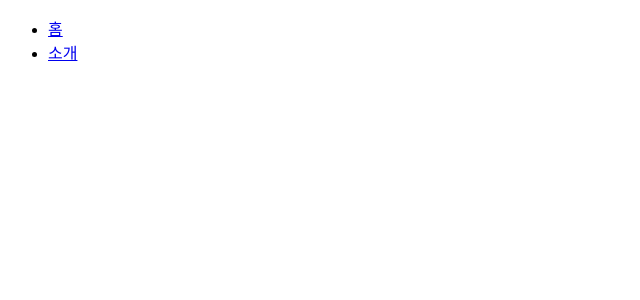
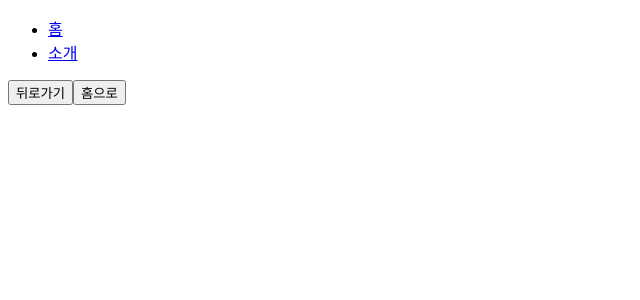
Before and after one commit to Doosies/stdreact, a React (Create React App) app in the folder front/: page /history in a window 1280 px wide. Shown: the top 300 px of the page, without its empty margins (0-640 px from the left). Built offline with nearby package versions, Linux system fonts and the light colour scheme.

Commit message:
리액트 History!

```diff
--- a/front/src/Router/App.tsx
+++ b/front/src/Router/App.tsx
@@ -2,8 +2,9 @@ import React from 'react'
 import { Route } from 'react-router';
 import { Link } from 'react-router-dom';
 import About from './About';
+import HistorySample from './HistorySample';
 import Home from './Home';
-import Profile from './Profile';
+// import Profile from './Profile';
 import Profiles from './Profiles';
 
 function App() {
@@ -20,6 +21,7 @@ function App() {
             <Route path="/" component={Home} exact/>
             <Route path="/about" component={About} />
             <Route path="/profiles" component={Profiles} />
+            <Route path="/history" component={HistorySample}/>
         </div>
     )
 }
--- /dev/null
+++ b/front/src/Router/HistorySample.tsx
@@ -0,0 +1,30 @@
+import React, {useEffect, useState} from 'react';
+import { useHistory } from 'react-router';
+
+interface HistorySampleProps {
+
+}
+
+const HistorySample = () => {
+    const history = useHistory();
+
+    const goBack = () => {history.goBack();}
+    const goHome = () => {history.push('/');}
+
+    useEffect(() => {
+        console.log(history);
+        const unblock = history.block('정말 떠나시나요?');
+        return () => {
+            unblock();
+        };
+    }, [history]);
+
+    return (
+        <div>
+            <button onClick={goBack}>뒤로가기</button>
+            <button onClick={goHome}>홈으로</button>
+        </div>
+    );
+}
+
+export default HistorySample;
```
